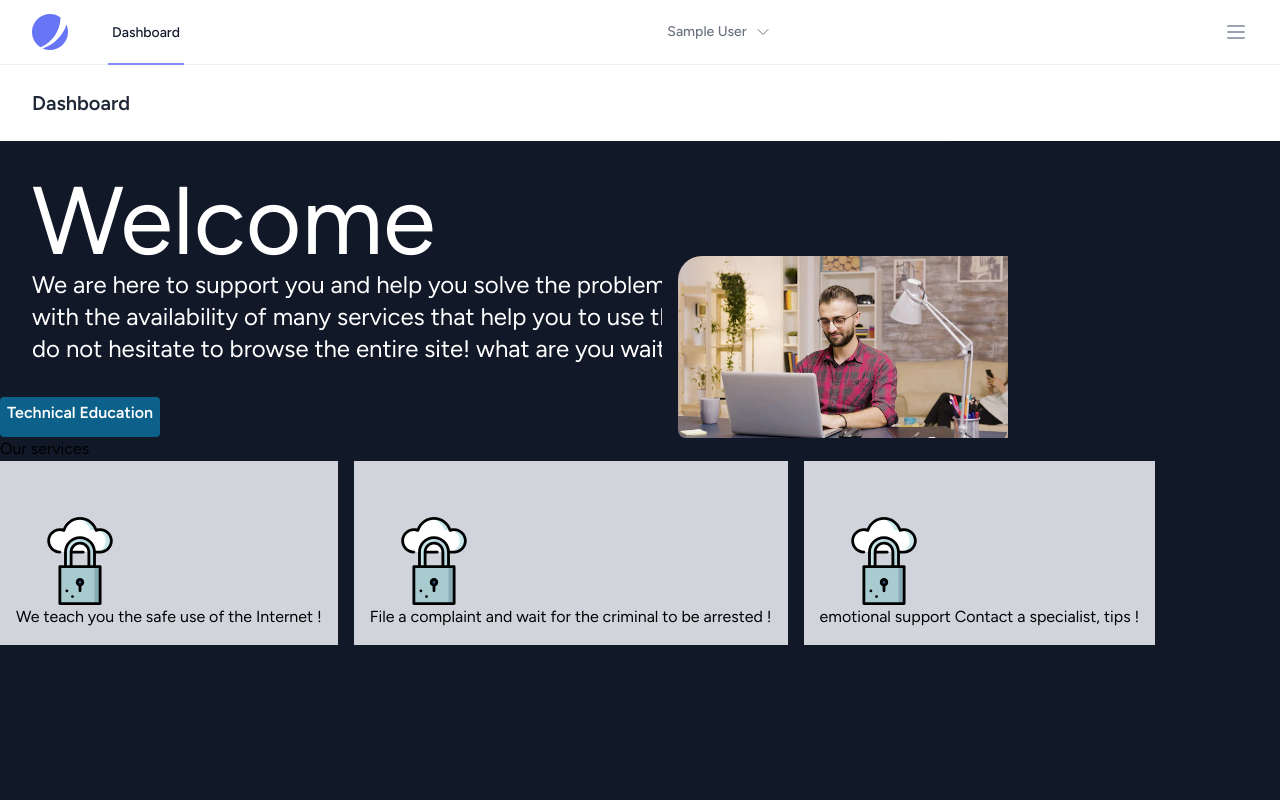
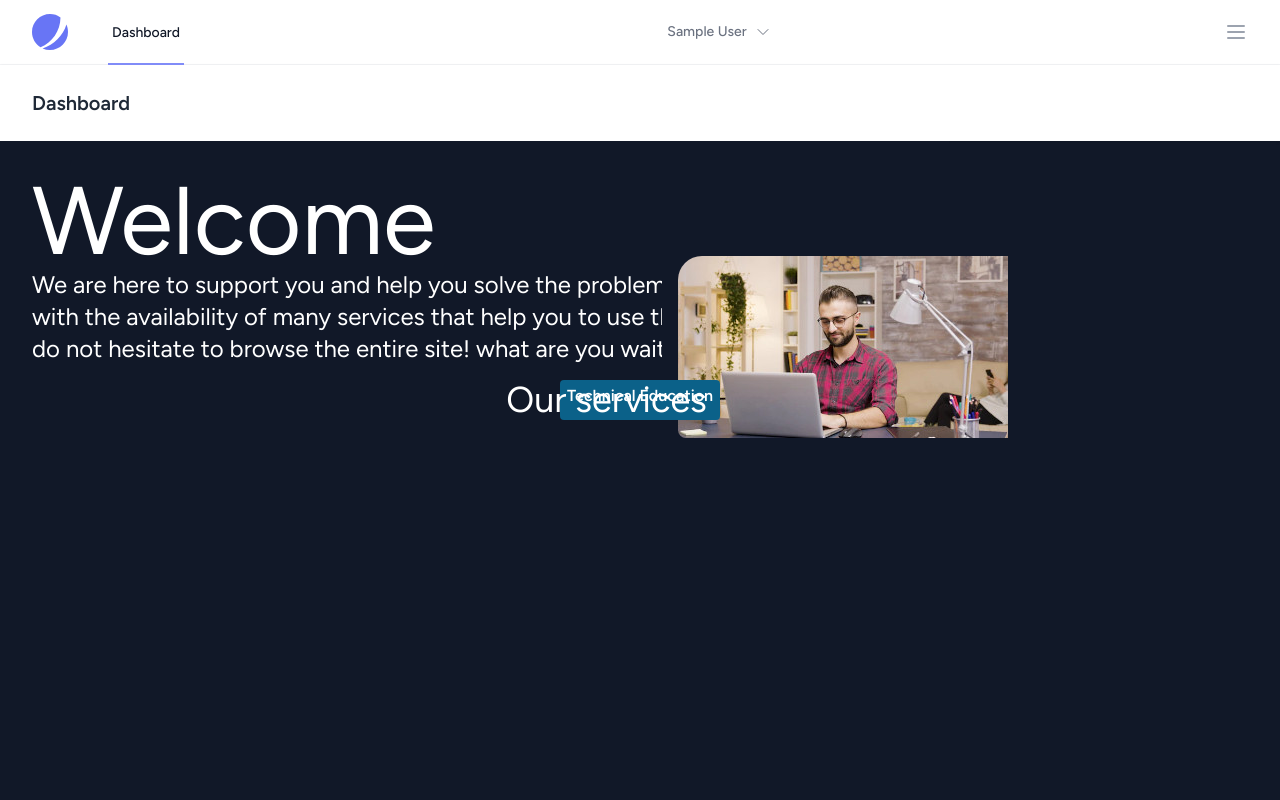
Before and after one commit to progalaa99/Digital-Advocacy, a Laravel app: page /dashboard in a window 1280 px wide. Run offline with Laravel 10, Linux system fonts and the light colour scheme; the visitor is signed in with stand-in values (Sample User, id 1); style sheets or scripts are compiled from the project's sources; some libraries are stand-ins or nearby versions.

Commit message:
Update dashboard.blade.php

```diff
--- a/digital/resources/views/dashboard.blade.php
+++ b/digital/resources/views/dashboard.blade.php
@@ -19,13 +19,14 @@
                 src="/photo/manusecomputer.jpg" alt="Man Using computer">
         </div>
     </div>{{--      --}}
-    <div class="flex-shrink-0 w-1/2 p-1 mr-2 h-10 w-40 bg-buttonalaa top-30 left-30 right-30  border-none   rounded text-center items-center ">
+    <div class="flex-shrink-0 w-1/2 p-1 mr-2 h-10 w-40 bg-buttonalaa absolute top-1/2 left-1/2 transform -translate-x-1/2 -translate-y-1/2  border-none   rounded text-center items-center ">
         <a href="" class="font-semibold text-white py-12 ">Technical Education</a>
     </div>
-    <div>
-        Our services
+    <div class="absolute top-1/2 left-1/2 transform -translate-x-2/3 -translate-y-1/2">
+        <h1 class="text-4xl text-white">Our services</h1>
+
     </div>
-    <div class="flex">
+    {{-- <div class="flex">
         <div class="bg-gray-300 p-4 mr-4">
             <img class="w-32 h-32 pt-10  transform -translate-x-1/9 -translate-y-1/11 "
                 src="/icon/privacy-svgrepo-com.svg" alt="شعار الشركة">
@@ -47,7 +48,7 @@
                 Contact a specialist,
                 tips !</p>
         </div>
-    </div>
+    </div> --}}
 
 
     {{-- <div class="py-12">
```
